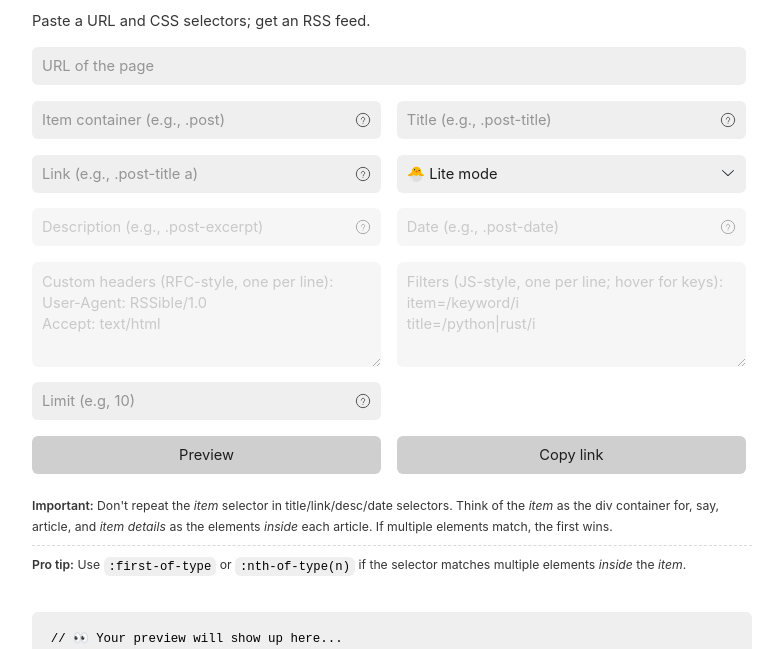
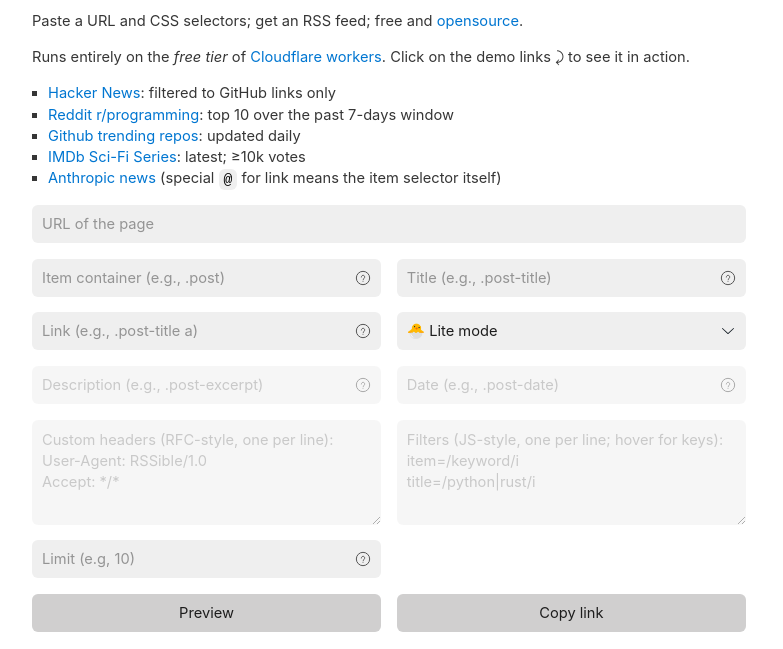
Before and after one commit to mhadidg/rssible, a website: page public/index.html in a window 1280 px wide. Shown: the part 98-747 px from the top of the page, without its empty margins (248-1031 px from the left). Drawn offline with Linux system fonts and the light colour scheme.

Commit message:
Add demo links

```diff
--- a/public/index.html
+++ b/public/index.html
@@ -58,9 +58,50 @@
   textarea {
     line-height: inherit;
   }
+
+  #demos {
+    list-style: square;
+    padding-left: 16px;
+  }
 </style>
 <h1>RSSible</h1>
-<p>Paste a URL and CSS selectors; get an RSS feed.</p>
+<p>
+  Paste a URL and CSS selectors; get an RSS feed;
+  free and <a href="https://github.com/mhadidg/rssible">opensource</a>.
+</p>
+<p>
+  Runs entirely on the <em>free tier</em> of
+  <a href="https://workers.cloudflare.com">Cloudflare workers</a>.
+  Click on the demo links ⤸ to see it in action.
+</p>
+
+<ul id="demos">
+  <li>
+    <a href="#" class="demo"
+       data-config='{"url":"https://news.ycombinator.com","item":".titleline","title":"> a","link":"a","mode":"advanced","filters":"link=/github/i"}'
+    >Hacker News</a>: filtered to GitHub links only
+  </li>
+  <li>
+    <a href="#" class="demo"
+       data-config='{"url":"https://www.reddit.com/r/programming/top/?t=week","item":"article","title":"faceplate-screen-reader-content","link":"[slot=\"thumbnail\"] a","mode":"lite","limit":"10"}'
+    >Reddit r/programming</a>: top 10 over the past 7-days window
+  </li>
+  <li>
+    <a href="#" class="demo"
+       data-config='{"url":"https://github.com/trending?since=daily","item":"article","title":"h2","link":"h2 a","desc":"p","mode":"full","limit":"20"}'
+    >Github trending repos</a>: updated daily
+  </li>
+  <li>
+    <a href="#" class="demo"
+       data-config='{"url":"https://www.imdb.com/search/title/?title_type=tv_series,tv_miniseries&num_votes=10000,&genres=sci-fi&sort=release_date,desc","item":"li.ipc-metadata-list-summary-item","title":".ipc-title","link":"a.ipc-title-link-wrapper","desc":".ipc-html-content-inner-div","mode":"full"}'
+    >IMDb Sci-Fi Series</a>: latest; ≥10k votes
+  </li>
+  <li>
+    <a href="#" class="demo"
+       data-config='{"url":"https://www.anthropic.com/news","item":"a[href^=\"/news\"][class^=\"Card\"]","title":"h3","link":"@","date":"p","mode":"full"}'
+    >Anthropic news</a> (special <code>@</code> for link means the item selector itself)
+  </li>
+</ul>
 
 <form method="GET" action="/feed">
   <input name="url" placeholder="URL of the page" required/>
@@ -90,7 +131,7 @@
     <div class="textarea-wrapper">
       <textarea
         name="headers_text" rows="4" title="Empty headers are allowed; unsupported headers will be ignored."
-        placeholder="Custom headers (RFC-style, one per line):&#10;User-Agent: RSSible/1.0&#10;Accept: text/html"></textarea>
+        placeholder="Custom headers (RFC-style, one per line):&#10;User-Agent: RSSible/1.0&#10;Accept: */*"></textarea>
       <input name="headers" type="hidden"/>
     </div>
     <div class="textarea-wrapper">
@@ -121,7 +162,13 @@
   <div class="separator"></div>
 
   <b>Pro tip:</b> Use <code>:first-of-type</code> or <code>:nth-of-type(n)</code> if
-  the selector matches multiple elements <em>inside</em> the <em>item</em>.<br>
+  the selector matches multiple sibling elements <em>inside</em> the <em>item</em>.<br>
+
+  <div class="separator"></div>
+
+  <b>Pro tip:</b> To <em>exclude</em> items with certain words, use a negative lookahead regex.
+  For example, <code>/^(?!.*(python|rust)).*$/</code> matches everything except strings
+  containing "python" or "rust".<br>
 </small>
 
 <pre id="preview">
@@ -154,7 +201,7 @@
       if (desc.disabled) desc.value = '';
       if (date.disabled) date.value = '';
       if (headers.disabled) headers.value = '';
-      if (filters.disabled) headers.value = '';
+      if (filters.disabled) filters.value = '';
     }
 
     mode.addEventListener('change', sync);
@@ -263,7 +310,7 @@
           el.value = v;
         }
 
-        // re-sync "full-only" row if mode was restored
+        // Enable/disable mode-specific fields
         const mode = form.elements['mode'];
         mode && mode.dispatchEvent(new Event('change'));
       }
@@ -291,7 +338,7 @@
   const headersText = advancedRow.querySelector('textarea[name="headers_text"]');
   const headersB64 = advancedRow.querySelector('input[name="headers"]');
 
-  // Encode RFC-style header block into base64 (ASCII-safe)
+  // Encode into base64 for transport
   function encodeHeaders(raw) {
     return raw ? btoa(raw) : "";
   }
@@ -309,4 +356,48 @@
   };
 </script>
 
+<script>
+  // Invoke preview on demo link click
+  (function () {
+    const form = document.querySelector('form');
+    const modeEl = form.elements['mode'];
+    const filtersEl = document.querySelector('#row-advanced-only [name="filters"]');
+    const previewBtn = document.getElementById('preview-btn');
+
+    function fill(config) {
+      const mapping = {
+        url: 'url', item: '_item', title: 'title', link: 'link',
+        desc: 'desc', date: 'date', limit: 'limit'
+      };
+
+      // Clear all fields first
+      for (const el of form.elements) {
+        if (el.name) el.value = '';
+      }
+
+      for (const [k, formName] of Object.entries(mapping)) {
+        if (config[k] != null) form.elements[formName].value = config[k];
+      }
+
+      // Enable/disable mode-specific fields
+      if (config.mode) {
+        modeEl.value = config.mode;
+        modeEl.dispatchEvent(new Event('change'));
+      }
+
+      // Now we can update mode-specific fields
+      if (config.filters != null) {
+        filtersEl.value = config.filters;
+      }
+    }
+
+    document.querySelectorAll('#demos .demo').forEach(link => {
+      link.addEventListener('click', event => {
+        event.preventDefault();
+        fill(JSON.parse(link.dataset.config));
+        previewBtn.click();
+      });
+    });
+  })();
+</script>
 </html>
```
